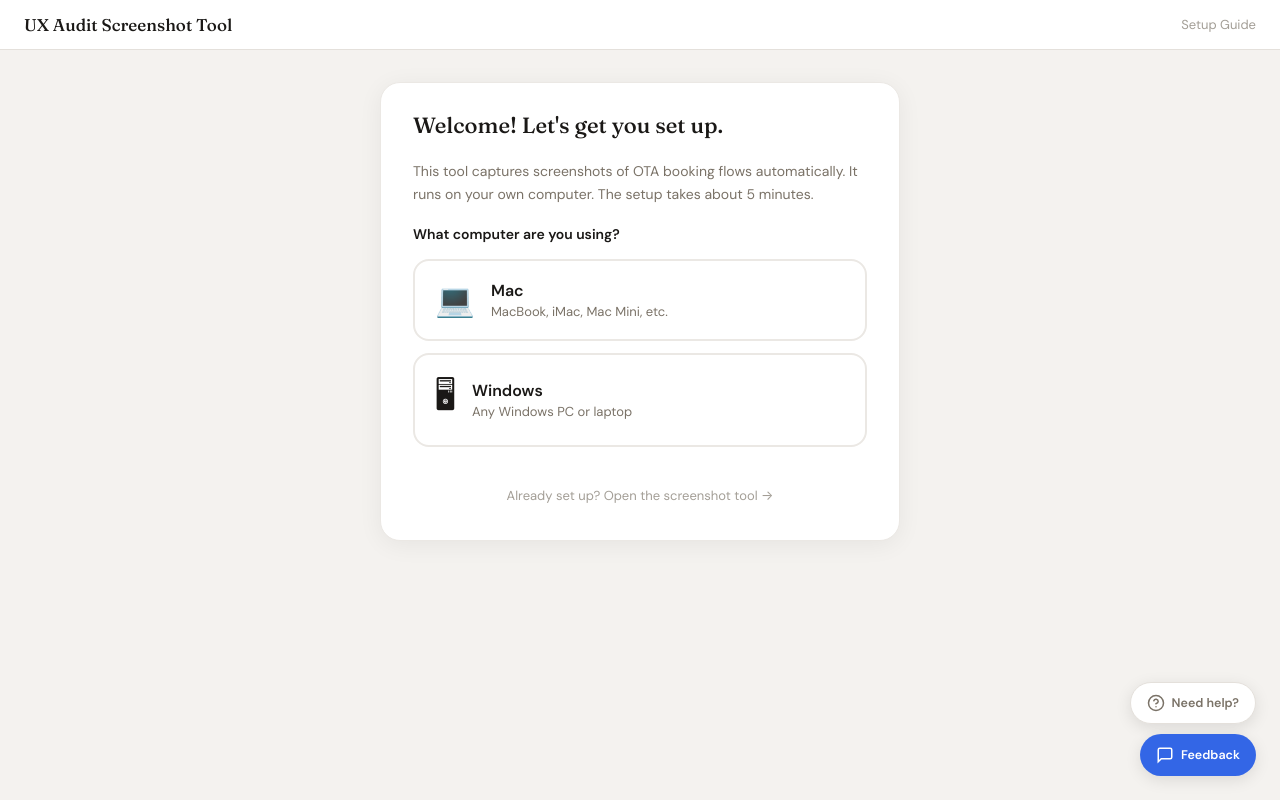
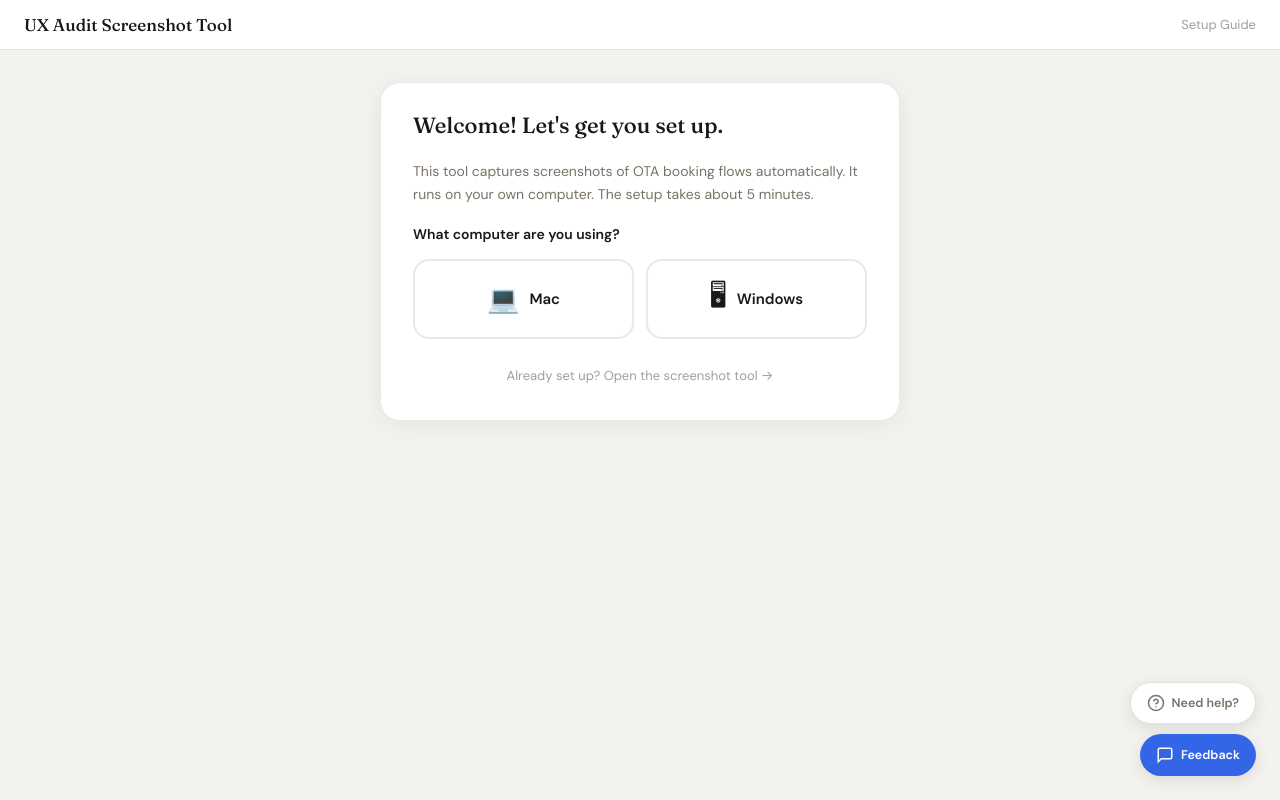
Before and after one commit to eenss/ux-audit-tool, a website: page public/setup-guide.html in a window 1280 px wide. Drawn offline with Linux system fonts and the light colour scheme.

Commit message:
Simplify OS picker: remove descriptions, horizontal layout

```diff
--- a/public/setup-guide.html
+++ b/public/setup-guide.html
@@ -302,26 +302,31 @@
     .btn-skip:hover { color: var(--text-secondary); }
 
     /* OS picker (special first card) */
+    .os-options-row {
+      display: flex;
+      gap: 12px;
+    }
     .os-option {
+      flex: 1;
       display: flex;
       align-items: center;
-      gap: 16px;
-      padding: 18px 20px;
+      justify-content: center;
+      gap: 10px;
+      padding: 16px;
       border: 2px solid var(--border-light);
       border-radius: var(--radius-lg);
-      margin-bottom: 12px;
       cursor: pointer;
       transition: all 0.15s;
     }
     .os-option:hover { border-color: var(--accent); background: var(--accent-light); }
     .os-option.selected { border-color: var(--accent); background: var(--accent-light); }
     .os-icon {
-      font-size: 32px;
+      font-size: 26px;
       flex-shrink: 0;
     }
     .os-label {
       font-weight: 600;
-      font-size: 16px;
+      font-size: 15px;
     }
     .os-desc {
       font-size: 13px;
@@ -1010,18 +1015,14 @@
           <div class="card-body">
             <p>This tool captures screenshots of OTA booking flows automatically. It runs on your own computer. The setup takes about 5 minutes.</p>
             <p style="font-weight: 600; color: var(--text); margin-top: 16px; margin-bottom: 12px;">What computer are you using?</p>
-            <div class="os-option" onclick="pickOS('mac')">
-              <div class="os-icon">&#128187;</div>
-              <div>
+            <div class="os-options-row">
+              <div class="os-option" onclick="pickOS('mac')">
+                <div class="os-icon">&#128187;</div>
                 <div class="os-label">Mac</div>
-                <div class="os-desc">MacBook, iMac, Mac Mini, etc.</div>
               </div>
-            </div>
-            <div class="os-option" onclick="pickOS('win')">
-              <div class="os-icon">&#128421;</div>
-              <div>
+              <div class="os-option" onclick="pickOS('win')">
+                <div class="os-icon">&#128421;</div>
                 <div class="os-label">Windows</div>
-                <div class="os-desc">Any Windows PC or laptop</div>
               </div>
             </div>
           </div>
```
